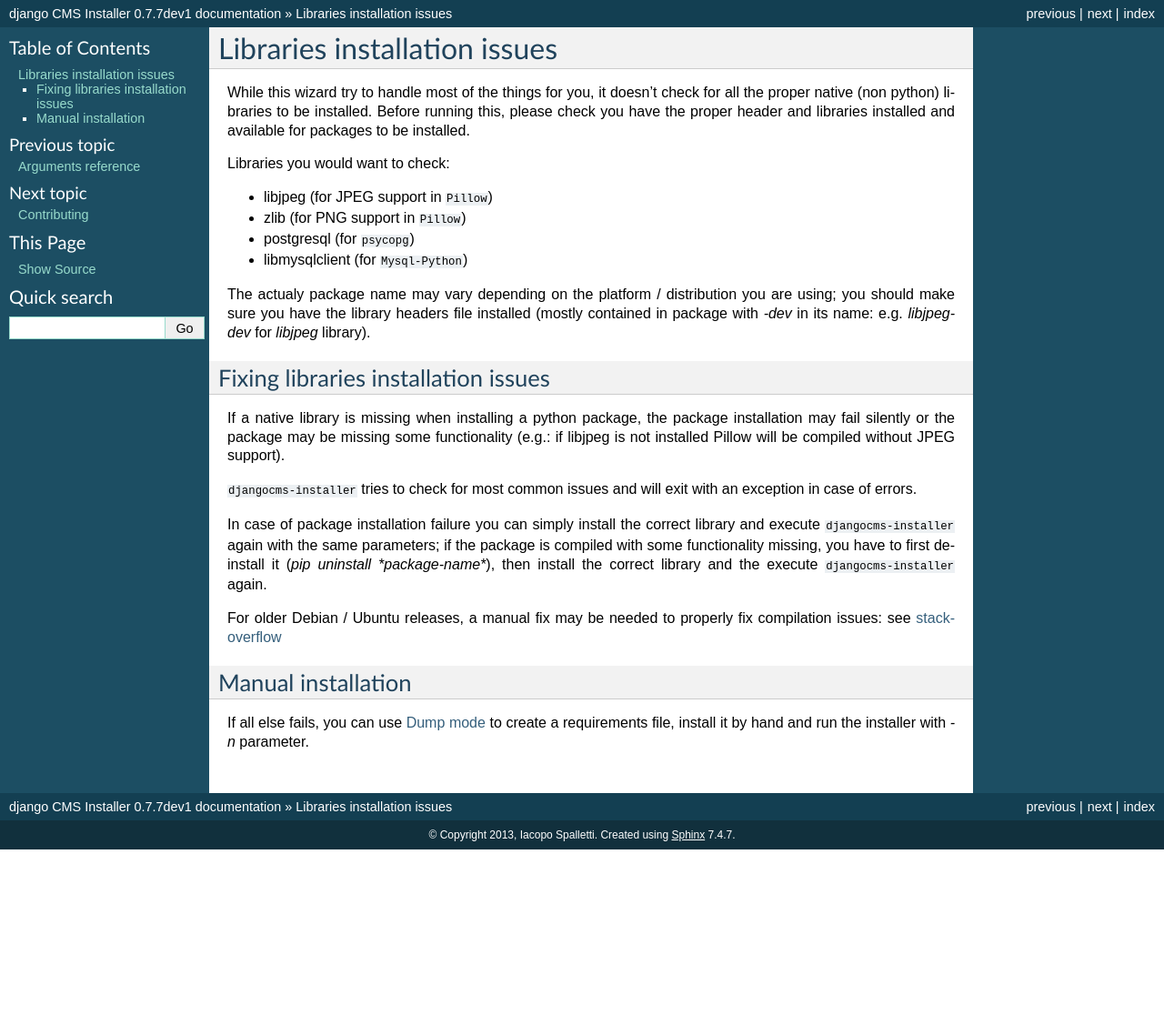
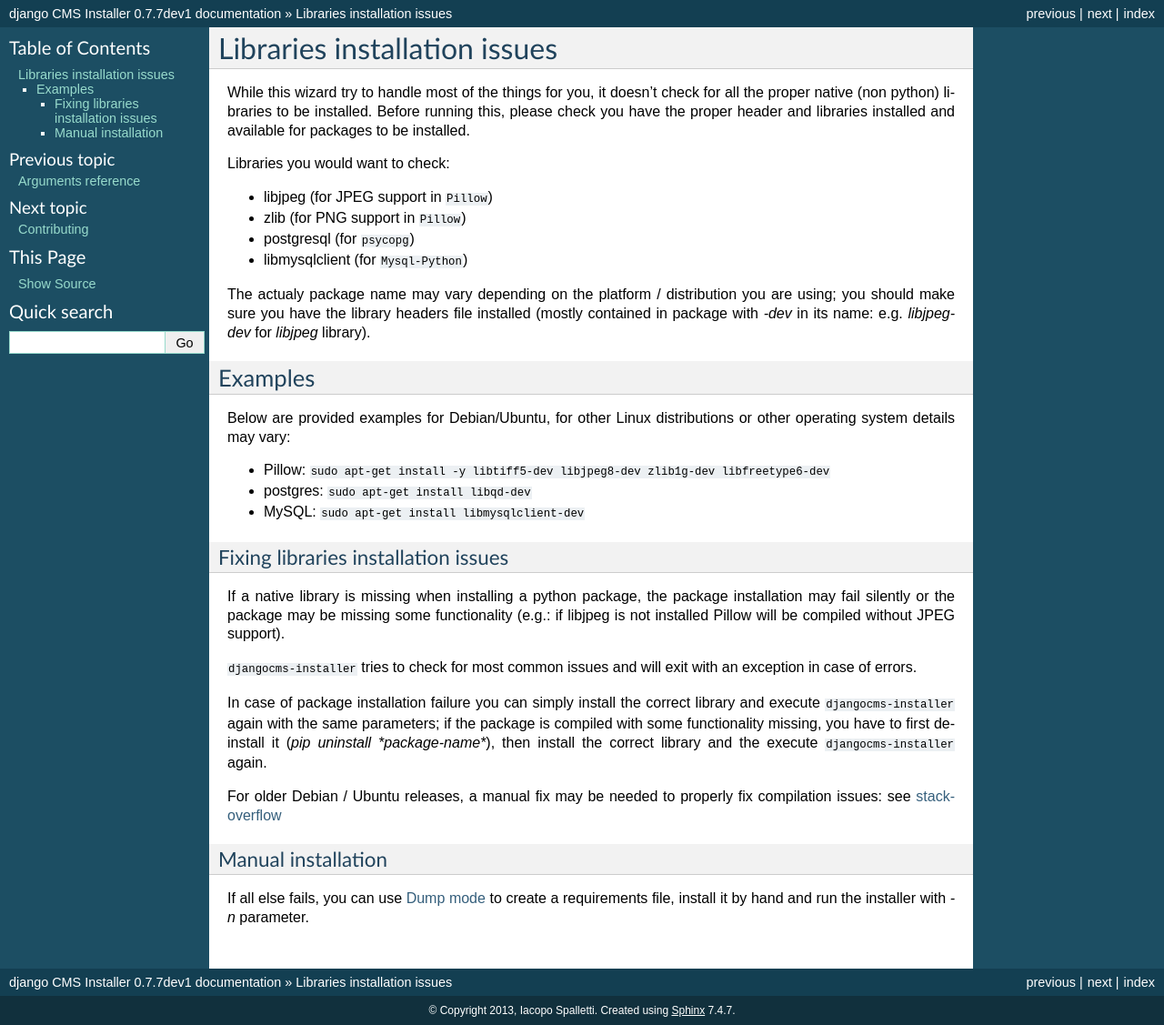
Before and after one commit to nephila/djangocms-installer, a Sphinx documentation site: the page built from docs/libraries.rst, in a window 1280 px wide. Shown: the whole page at 91% size. Built offline with Sphinx 7.4.7, drawn with Linux system fonts in a browser that asks for light colours; formulas are drawn with MathJax 3; before the commit the page ends 934 px from its top, so only the background shows below that.

Commit message:
Clarify libraries section

```diff
--- a/docs/libraries.rst
+++ b/docs/libraries.rst
@@ -19,6 +19,16 @@
 are using; you should make sure you have the library headers file installed
 (mostly contained in package with `-dev` in its name: e.g. `libjpeg-dev` for
 `libjpeg` library).
+
+Examples
+^^^^^^^^
+
+Below  are provided examples for Debian/Ubuntu, for other Linux distributions or
+other operating system details may vary:
+
+* Pillow: ``sudo apt-get install -y libtiff5-dev libjpeg8-dev zlib1g-dev libfreetype6-dev``
+* postgres: ``sudo apt-get install libqd-dev``
+* MySQL: ``sudo apt-get install libmysqlclient-dev``
 
 
 Fixing libraries installation issues
```
